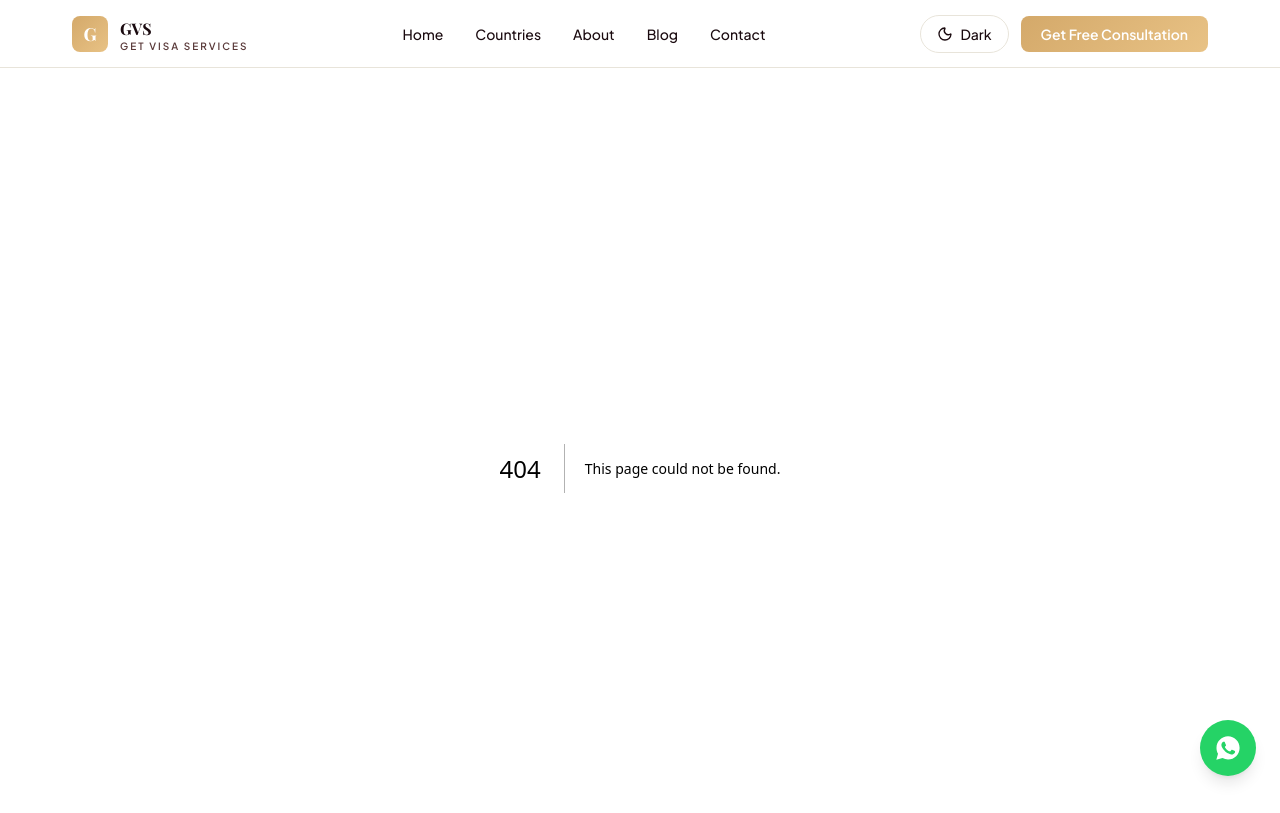
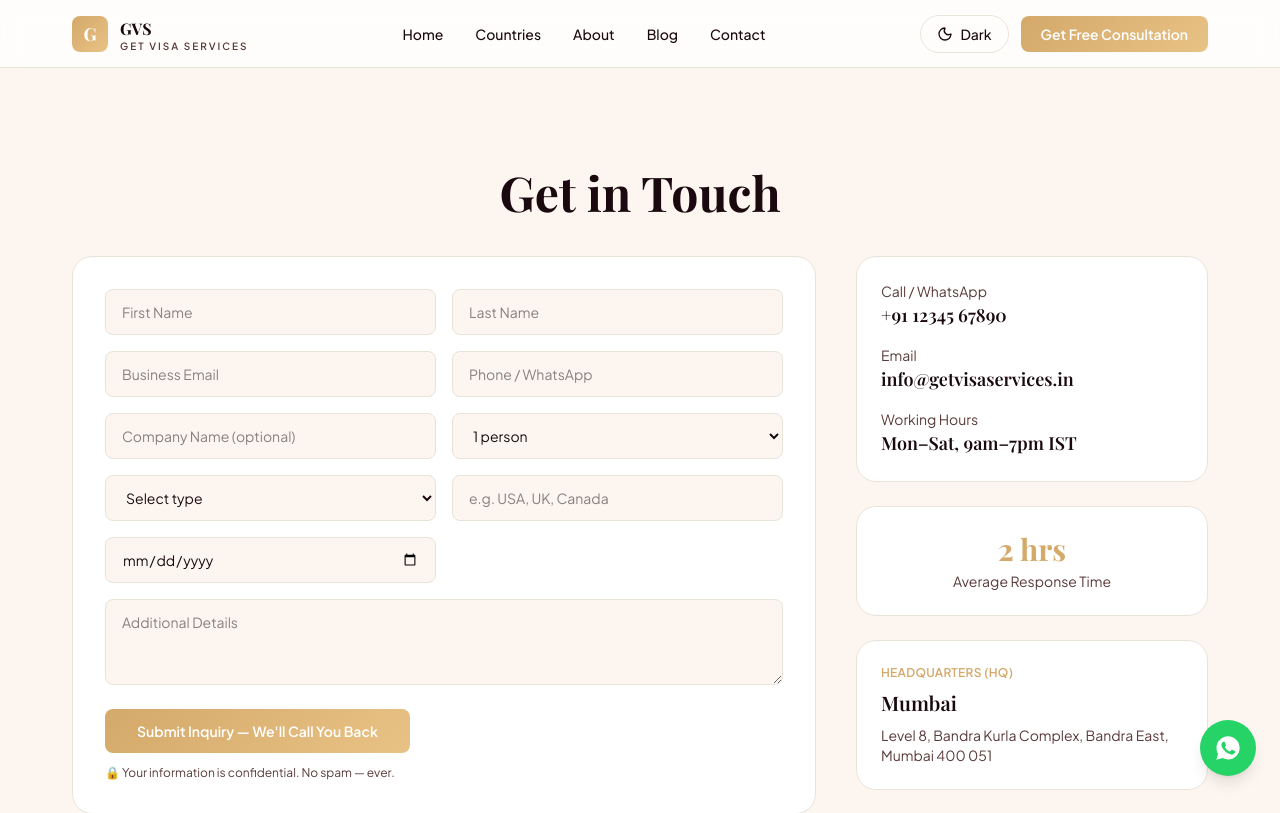
Before and after one commit to blacktornado2/get-visa-services, a Next.js app: page /contact in a window 1280 px wide. Before the commit this address had no page. Shown: the top 813 px of the page. Built offline with nearby package versions, Linux system fonts and the light colour scheme.

Commit message:
Build Contact page

```diff
--- /dev/null
+++ b/src/app/contact/page.tsx
@@ -0,0 +1,40 @@
+import { ContactForm } from "@/components/ContactForm";
+import { OfficeCard } from "@/components/OfficeCard";
+import { StatTile } from "@/components/StatTile";
+
+const OFFICES = [
+  { label: "Headquarters (HQ)", city: "Mumbai", address: "Level 8, Bandra Kurla Complex, Bandra East, Mumbai 400 051" },
+  { label: "North India", city: "Delhi", address: "4th Floor, Connaught Place, New Delhi 110 001" },
+  { label: "South India", city: "Bangalore", address: "MG Road, Bangalore 560 001" },
+];
+
+export default function ContactPage() {
+  return (
+    <section className="mx-auto max-w-[1200px] px-8 py-[100px]">
+      <h1 className="text-center font-display text-5xl font-bold text-foreground">Get in Touch</h1>
+      <div className="mt-10 grid grid-cols-1 gap-10 md:grid-cols-3">
+        <div className="md:col-span-2">
+          <ContactForm />
+        </div>
+        <div className="space-y-6">
+          <div className="rounded-card border border-card-border bg-surface p-6">
+            <p className="text-sm text-foreground-secondary">Call / WhatsApp</p>
+            <a href="tel:+911234567890" className="font-display text-lg font-semibold text-foreground">
+              +91 12345 67890
+            </a>
+            <p className="mt-4 text-sm text-foreground-secondary">Email</p>
+            <a href="mailto:info@getvisaservices.in" className="font-display text-lg font-semibold text-foreground">
+              info@getvisaservices.in
+            </a>
+            <p className="mt-4 text-sm text-foreground-secondary">Working Hours</p>
+            <p className="font-display text-lg font-semibold text-foreground">Mon–Sat, 9am–7pm IST</p>
+          </div>
+          <StatTile value="2 hrs" label="Average Response Time" />
+          {OFFICES.map((office) => (
+            <OfficeCard key={office.city} {...office} />
+          ))}
+        </div>
+      </div>
+    </section>
+  );
+}
--- /dev/null
+++ b/src/components/ContactForm.tsx
@@ -0,0 +1,169 @@
+"use client";
+
+import { useState, type FormEvent } from "react";
+import { isValidEmail, isValidPhone } from "@/lib/validation";
+
+type FormState = {
+  firstName: string;
+  lastName: string;
+  email: string;
+  phone: string;
+  company: string;
+  applicants: string;
+  visaType: string;
+  destination: string;
+  travelDate: string;
+  details: string;
+};
+
+type Errors = Partial<Record<keyof FormState, string>>;
+
+const initialState: FormState = {
+  firstName: "",
+  lastName: "",
+  email: "",
+  phone: "",
+  company: "",
+  applicants: "1",
+  visaType: "",
+  destination: "",
+  travelDate: "",
+  details: "",
+};
+
+export function ContactForm() {
+  const [form, setForm] = useState<FormState>(initialState);
+  const [errors, setErrors] = useState<Errors>({});
+  const [submitted, setSubmitted] = useState(false);
+
+  function handleSubmit(e: FormEvent) {
+    e.preventDefault();
+    const nextErrors: Errors = {};
+    if (!form.firstName.trim()) nextErrors.firstName = "First name is required";
+    if (!form.lastName.trim()) nextErrors.lastName = "Last name is required";
+    if (!isValidEmail(form.email)) nextErrors.email = "Enter a valid email";
+    if (!isValidPhone(form.phone)) nextErrors.phone = "Enter a valid phone number";
+    if (!form.visaType) nextErrors.visaType = "Select a visa type";
+    if (!form.destination.trim()) nextErrors.destination = "Destination is required";
+
+    setErrors(nextErrors);
+    if (Object.keys(nextErrors).length === 0) {
+      setSubmitted(true);
+      setForm(initialState);
+    }
+  }
+
+  if (submitted) {
+    return (
+      <div className="rounded-card border border-card-border bg-surface p-8 text-center">
+        <p className="font-display text-xl font-semibold text-foreground">Thanks — we&apos;ll call you back shortly!</p>
+        <button onClick={() => setSubmitted(false)} className="mt-4 text-sm text-accent underline">
+          Submit another inquiry
+        </button>
+      </div>
+    );
+  }
+
+  return (
+    <form onSubmit={handleSubmit} className="rounded-card border border-card-border bg-surface p-8">
+      <div className="grid grid-cols-1 gap-4 md:grid-cols-2">
+        <div>
+          <input
+            value={form.firstName}
+            onChange={(e) => setForm({ ...form, firstName: e.target.value })}
+            placeholder="First Name"
+            className="w-full rounded-btn border border-card-border bg-background px-4 py-3 text-sm text-foreground"
+          />
+          {errors.firstName && <p className="mt-1 text-xs text-difficulty-hard">{errors.firstName}</p>}
+        </div>
+        <div>
+          <input
+            value={form.lastName}
+            onChange={(e) => setForm({ ...form, lastName: e.target.value })}
+            placeholder="Last Name"
+            className="w-full rounded-btn border border-card-border bg-background px-4 py-3 text-sm text-foreground"
+          />
+          {errors.lastName && <p className="mt-1 text-xs text-difficulty-hard">{errors.lastName}</p>}
+        </div>
+        <div>
+          <input
+            value={form.email}
+            onChange={(e) => setForm({ ...form, email: e.target.value })}
+            placeholder="Business Email"
+            type="email"
+            className="w-full rounded-btn border border-card-border bg-background px-4 py-3 text-sm text-foreground"
+          />
+          {errors.email && <p className="mt-1 text-xs text-difficulty-hard">{errors.email}</p>}
+        </div>
+        <div>
+          <input
+            value={form.phone}
+            onChange={(e) => setForm({ ...form, phone: e.target.value })}
+            placeholder="Phone / WhatsApp"
+            className="w-full rounded-btn border border-card-border bg-background px-4 py-3 text-sm text-foreground"
+          />
+          {errors.phone && <p className="mt-1 text-xs text-difficulty-hard">{errors.phone}</p>}
+        </div>
+        <input
+          value={form.company}
+          onChange={(e) => setForm({ ...form, company: e.target.value })}
+          placeholder="Company Name (optional)"
+          className="w-full rounded-btn border border-card-border bg-background px-4 py-3 text-sm text-foreground"
+        />
+        <select
+          value={form.applicants}
+          onChange={(e) => setForm({ ...form, applicants: e.target.value })}
+          className="w-full rounded-btn border border-card-border bg-background px-4 py-3 text-sm text-foreground"
+        >
+          <option value="1">1 person</option>
+          <option value="2-5">2–5</option>
+          <option value="5-10">5–10</option>
+          <option value="10-20">10–20</option>
+          <option value="20+">20+ people</option>
+        </select>
+        <div>
+          <select
+            value={form.visaType}
+            onChange={(e) => setForm({ ...form, visaType: e.target.value })}
+            className="w-full rounded-btn border border-card-border bg-background px-4 py-3 text-sm text-foreground"
+          >
+            <option value="">Select type</option>
+            <option value="single">Single Entry Tourist Visa</option>
+            <option value="multiple">Multiple Entry Tourist Visa</option>
+            <option value="evisa">e-Visa / Visa on Arrival</option>
+          </select>
+          {errors.visaType && <p className="mt-1 text-xs text-difficulty-hard">{errors.visaType}</p>}
+        </div>
+        <div>
+          <input
+            value={form.destination}
+            onChange={(e) => setForm({ ...form, destination: e.target.value })}
+            placeholder="e.g. USA, UK, Canada"
+            className="w-full rounded-btn border border-card-border bg-background px-4 py-3 text-sm text-foreground"
+          />
+          {errors.destination && <p className="mt-1 text-xs text-difficulty-hard">{errors.destination}</p>}
+        </div>
+        <input
+          value={form.travelDate}
+          onChange={(e) => setForm({ ...form, travelDate: e.target.value })}
+          type="date"
+          className="w-full rounded-btn border border-card-border bg-background px-4 py-3 text-sm text-foreground"
+        />
+        <textarea
+          value={form.details}
+          onChange={(e) => setForm({ ...form, details: e.target.value })}
+          placeholder="Additional Details"
+          rows={3}
+          className="w-full rounded-btn border border-card-border bg-background px-4 py-3 text-sm text-foreground md:col-span-2"
+        />
+      </div>
+      <button
+        type="submit"
+        className="mt-6 w-full rounded-btn bg-[linear-gradient(135deg,var(--gradient-cta-start),var(--gradient-cta-end))] py-3 text-sm font-semibold text-white md:w-auto md:px-8"
+      >
+        Submit Inquiry — We&apos;ll Call You Back
+      </button>
+      <p className="mt-3 text-xs text-foreground-secondary">🔒 Your information is confidential. No spam — ever.</p>
+    </form>
+  );
+}
```
